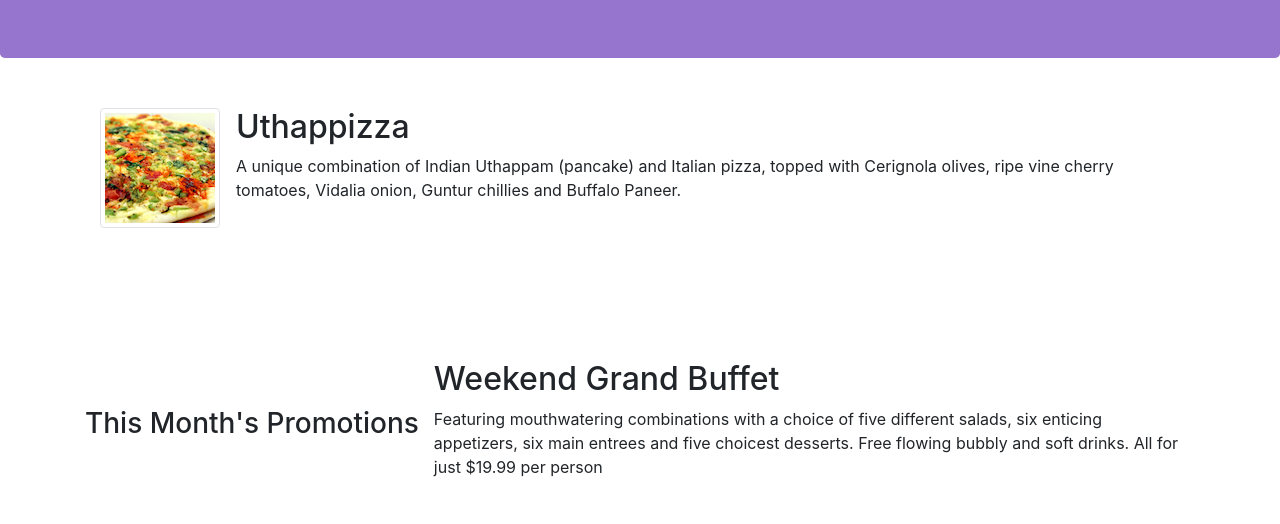
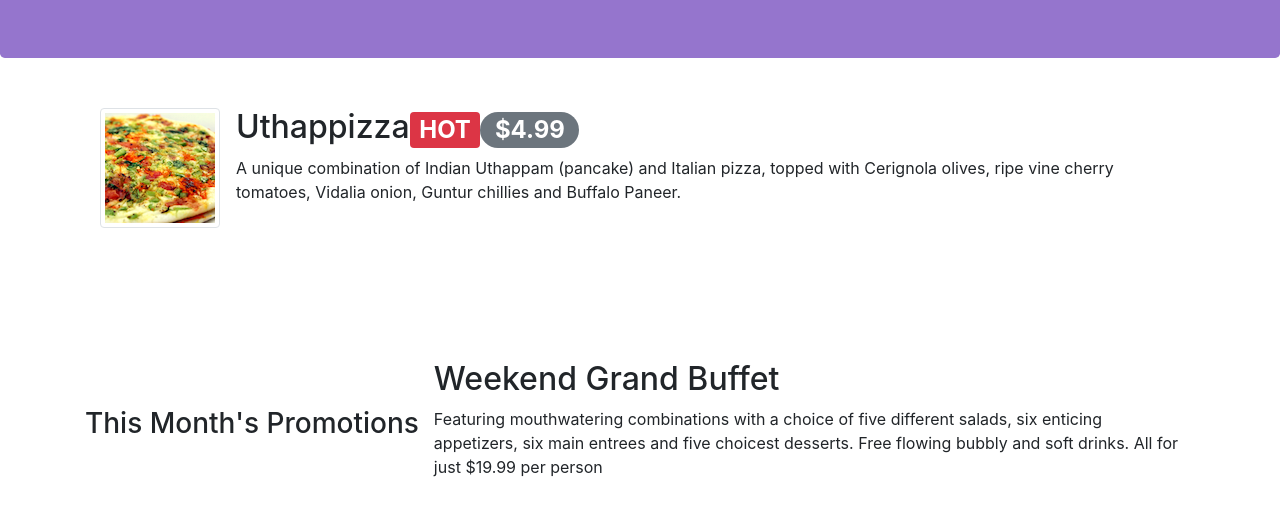
Before and after one commit to EmelBulosan/git-test-bootstrap, a website: page index.html in a window 1280 px wide. Shown: the part 276-800 px from the top of the page. Drawn offline with nearby package versions, Linux system fonts and the light colour scheme.

Commit message:
Alerting Users

```diff
--- a/index.html
+++ b/index.html
@@ -57,7 +57,7 @@
                     <img class="d-flex mr-3 img-thumbnail align-self-center"
                     src="img/uthappizza.png" alt="Uthappizza">
                     <div class="media-body">
-                        <h2 class="mt-0">Uthappizza</h2>
+                        <h2 class="media-heading">Uthappizza<span class="badge badge-danger">HOT</span><span class="badge badge-pill badge-secondary">$4.99</span></span></h2>
                         <p class="d-none d-sm-block">A unique combination of Indian Uthappam (pancake) and Italian pizza, topped with Cerignola olives, ripe vine cherry tomatoes, Vidalia onion, Guntur chillies and Buffalo Paneer.</p>
                     </div>
                 </div>
```
